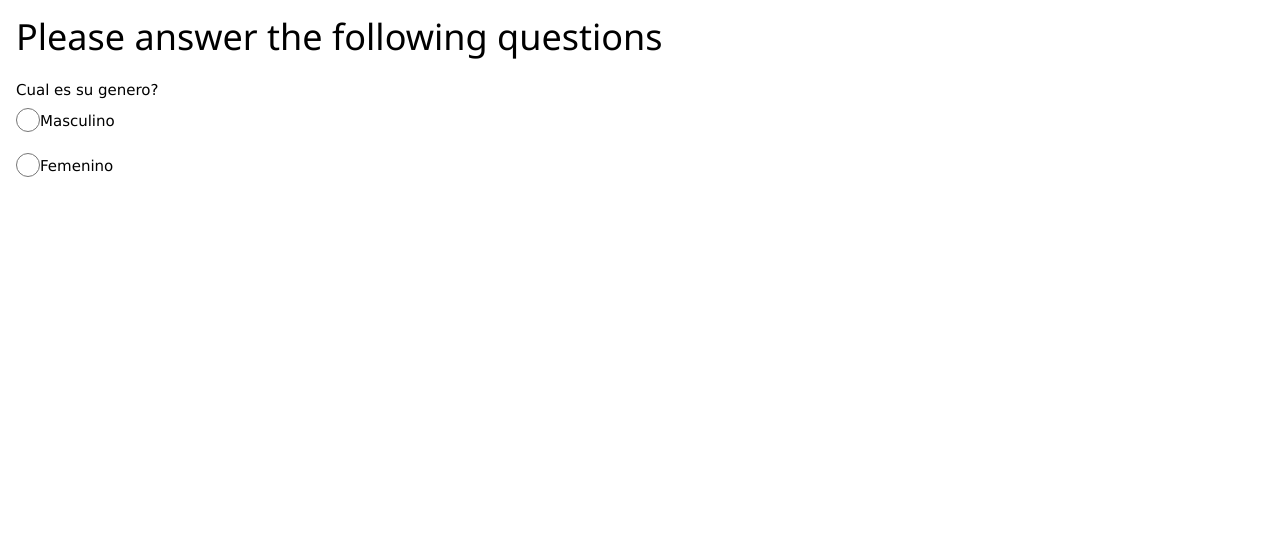
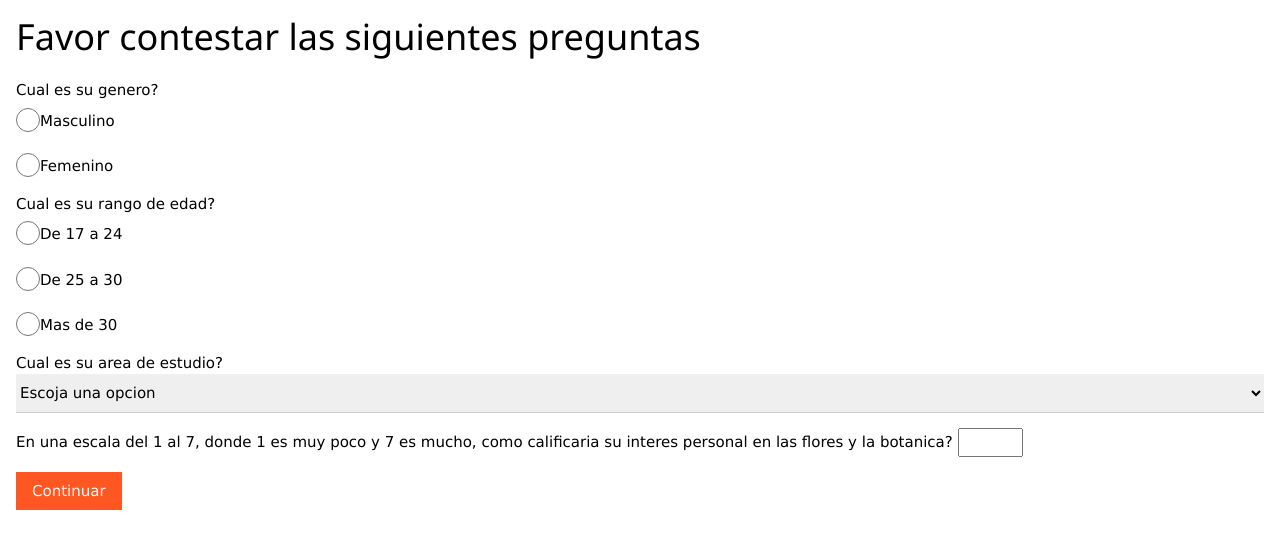
Before and after one commit to elvyscruz/picturetest, a Vue app: page /pq in a window 1280 px wide. Shown: the top 548 px of the page. Built offline with nearby package versions, Linux system fonts and the light colour scheme.

Commit message:
working on personal quesstionnaire

```diff
--- a/src/components/PersonalQuestionnaire.vue
+++ b/src/components/PersonalQuestionnaire.vue
@@ -1,6 +1,6 @@
 <template>
   <div class="w3-container">
-    <h1>Please answer the following questions</h1>
+    <h1>Favor contestar las siguientes preguntas</h1>
     <div>
       <form>
         <p>
@@ -18,6 +18,50 @@
           <input type="radio" name="genero" value="femenino" class="w3-radio" />
           <label for="genero">Femenino</label>
         </p>
+        <p>
+          <label for="edad">Cual es su rango de edad?</label>
+          <br />
+          <input type="radio" name="edad" value="17-24" class="w3-radio" />
+          <label for="edad">De 17 a 24</label>
+        </p>
+        <p>
+          <input type="radio" name="edad" value="25-30" class="w3-radio" />
+          <label for="edad">De 25 a 30</label>
+        </p>
+        <p>
+          <input type="radio" name="edad" value="masde30" class="w3-radio" />
+          <label for="edad">Mas de 30</label>
+        </p>
+        <p>
+          <label for="carrera">Cual es su area de estudio?</label>
+          <br />
+          <select class="w3-select" name="carrera">
+            <option value disabled selected>Escoja una opcion</option>
+            <option value="Administracion">Administracion</option>
+            <option value="Contabilidad">Contabilidad</option>
+            <option value="Derecho">Derecho</option>
+            <option value="Educacion">Educacion</option>
+            <option value="Informatica">Informatica</option>
+            <option value="Industrial">Ingenieria Industrial</option>
+            <option value="Electrica">Ingenieria Electrica</option>
+            <option value="Electronica">Ingenieria Electronica</option>
+            <option value="Mercadeo">Mercadeo</option>
+            <option value="Medicina">Medicina</option>
+            <option value="Otra">Otra</option>
+          </select>
+        </p>
+        <p>
+          <label for>
+            En una escala del 1 al 7, donde 1 es muy poco y 7 es mucho, como
+            calificaria su interes personal en las flores y la botanica?
+          </label>
+          <input type="number" name="conocimientoPrevio" min="1" max="7" />
+        </p>
+        <input
+          type="submit"
+          value="Continuar"
+          class="w3-button w3-deep-orange"
+        />
       </form>
     </div>
   </div>
```
